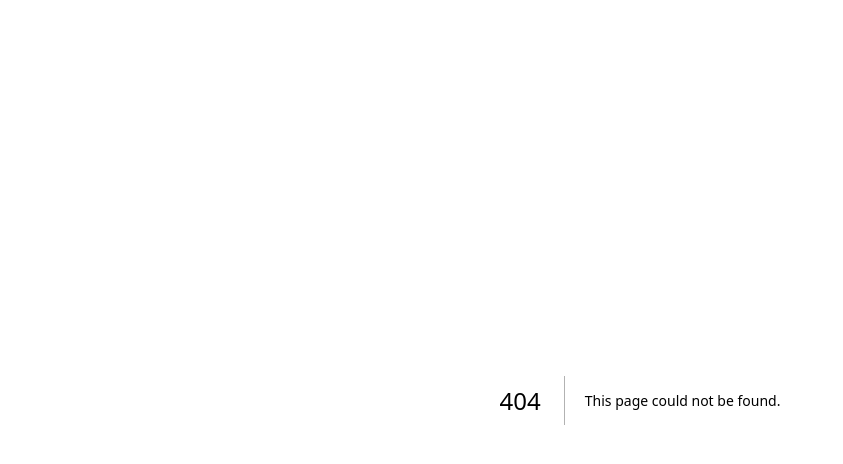
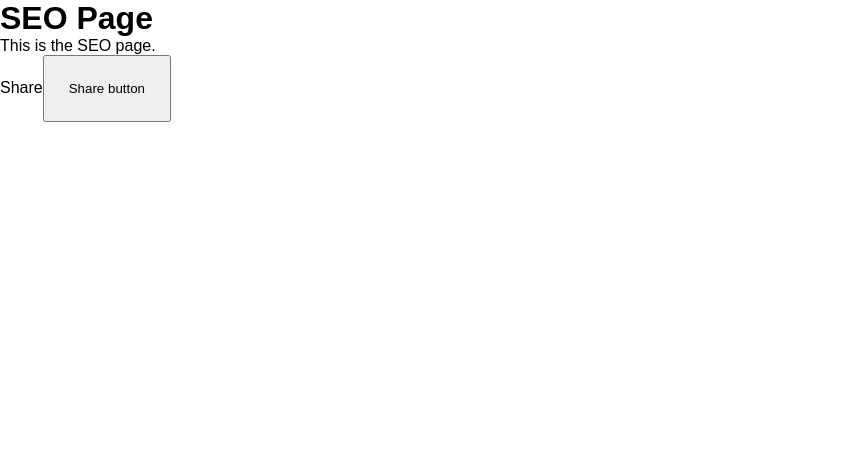
Before and after one commit to Techit-Kakaew/auto-delete-todo-list, a Next.js app: page /seo in a window 1280 px wide. Before the commit this address had no page. Shown: the top 464 px of the page, without its empty margins (0-843 px from the left). Built offline with nearby package versions, Linux system fonts and the light colour scheme; what @ant-design/nextjs-registry would draw is missing.

Commit message:
add seo page

```diff
--- a/package.json
+++ b/package.json
@@ -22,5 +22,6 @@
     "eslint": "^8",
     "eslint-config-next": "15.0.4",
     "typescript": "^5"
-  }
+  },
+  "packageManager": "yarn@3.2.3+sha512.f26f951f67de0c6a33ee381e5ff364709c87e70eb5e65c694e4facde3512f1fa80b8679e6ba31ce7d340fbb46f08dd683af9457e240f25a204be7427940d767e"
 }
--- /dev/null
+++ b/src/app/components/share-button.tsx
@@ -0,0 +1,30 @@
+"use client";
+
+const ShareButton = () => {
+  const handleShare = async () => {
+    try {
+      await navigator.share({
+        url: "https://auto-delete-todo-list.vercel.app/seo",
+      });
+    } catch (error) {
+      console.error("Error sharing:", error);
+    }
+  };
+
+  return (
+    <div>
+      <a
+        href={`https://www.facebook.com/sharer/sharer.php?u=${encodeURIComponent("https://auto-delete-todo-list.vercel.app/seo")}`}
+        target="_blank"
+      >
+        Share
+      </a>
+
+      <button style={{ padding: "24px" }} onClick={handleShare}>
+        Share button
+      </button>
+    </div>
+  );
+};
+
+export default ShareButton;
--- a/src/app/layout.tsx
+++ b/src/app/layout.tsx
@@ -1,5 +1,5 @@
-import React from 'react';
-import { AntdRegistry } from '@ant-design/nextjs-registry';
+import React from "react";
+import { AntdRegistry } from "@ant-design/nextjs-registry";
 import "./globals.css";
 
 const RootLayout = ({ children }: React.PropsWithChildren) => (
--- /dev/null
+++ b/src/app/seo/page.tsx
@@ -0,0 +1,43 @@
+import { Metadata } from "next";
+import ShareButton from "@/app/components/share-button";
+
+export const metadata: Metadata = {
+  title: "MDN Web Docs",
+  description:
+    "The MDN Web Docs site provides information about Open Web technologies including HTML, CSS, and APIs for both Web sites and progressive web apps.",
+  metadataBase: new URL("https://auto-delete-todo-list.vercel.app/seo"),
+  openGraph: {
+    title: "MDN Web Docs",
+    description:
+      "The MDN Web Docs site provides information about Open Web technologies including HTML, CSS, and APIs for both Web sites and progressive web apps.",
+    url: "https://auto-delete-todo-list.vercel.app/seo",
+    siteName: "MDN Web Docs",
+    images: [
+      {
+        url: "https://developer.mozilla.org/mdn-social-share.d893525a4fb5fb1f67a2.png",
+        width: 1920,
+        height: 1080,
+        alt: "The MDN Web Docs logo, featuring a blue accent color, displayed on a solid black background.",
+        type: "image/png",
+      },
+    ],
+    locale: "en_US",
+    type: "website",
+  },
+  twitter: {
+    card: "summary_large_image",
+    creator: "MozDevNet",
+  },
+  viewport: "width=device-width, initial-scale=1",
+};
+const SeoPage = () => {
+  return (
+    <div>
+      <h1>SEO Page</h1>
+      <p>This is the SEO page.</p>
+      <ShareButton />
+    </div>
+  );
+};
+
+export default SeoPage;
```
Also changed, not shown: .yarnrc.yml (added), 1 other file (tests, documents, lock files or other folders).
